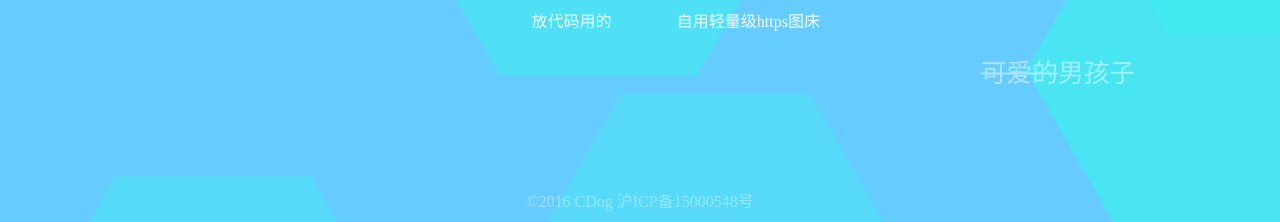
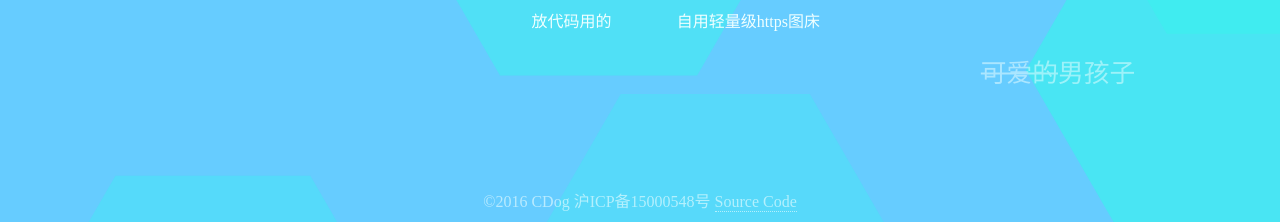
Before and after one commit to CDog34/nice2MeetU, a plain HTML site: page index.html in a window 1280 px wide. Shown: the part 578-800 px from the top of the page. Drawn offline with Linux system fonts and the light colour scheme.

Commit message:
fix footer

```diff
--- a/css/css.css
+++ b/css/css.css
@@ -75,7 +75,19 @@ a{
 	bottom: 10px;
 	width:100%;
 	text-align: center;
-	opacity:.4;
+	opacity:.6;
+}
+.copy a{
+	display: inline-block;
+	border-bottom:1px dotted azure;
+	-webkit-transition: font-size .5s;
+	-moz-transition: font-size .5s;
+	-ms-transition: font-size .5s;
+	-o-transition: font-size .5s;
+	transition: font-size .5s;
+}
+.copy a:hover{
+	font-size: 1.5em;
 }
 @media (max-width: 767px){
 	.headline {
--- a/index.html
+++ b/index.html
@@ -32,7 +32,7 @@
 			</ul>
 		</div>
 	</div>
-<div class="copy">&copy;2016 CDog 沪ICP备15000548号</div>
+<div class="copy">&copy;2016 CDog 沪ICP备15000548号 <a href="https://git.cdog.work/CDog/nice2MeetU" target="_blank">Source Code</a></div>
 <script type="text/javascript" src="./js/p.min.js"></script>
 <script type="text/javascript" src="./js/js.js"></script>
 	<script>
```
